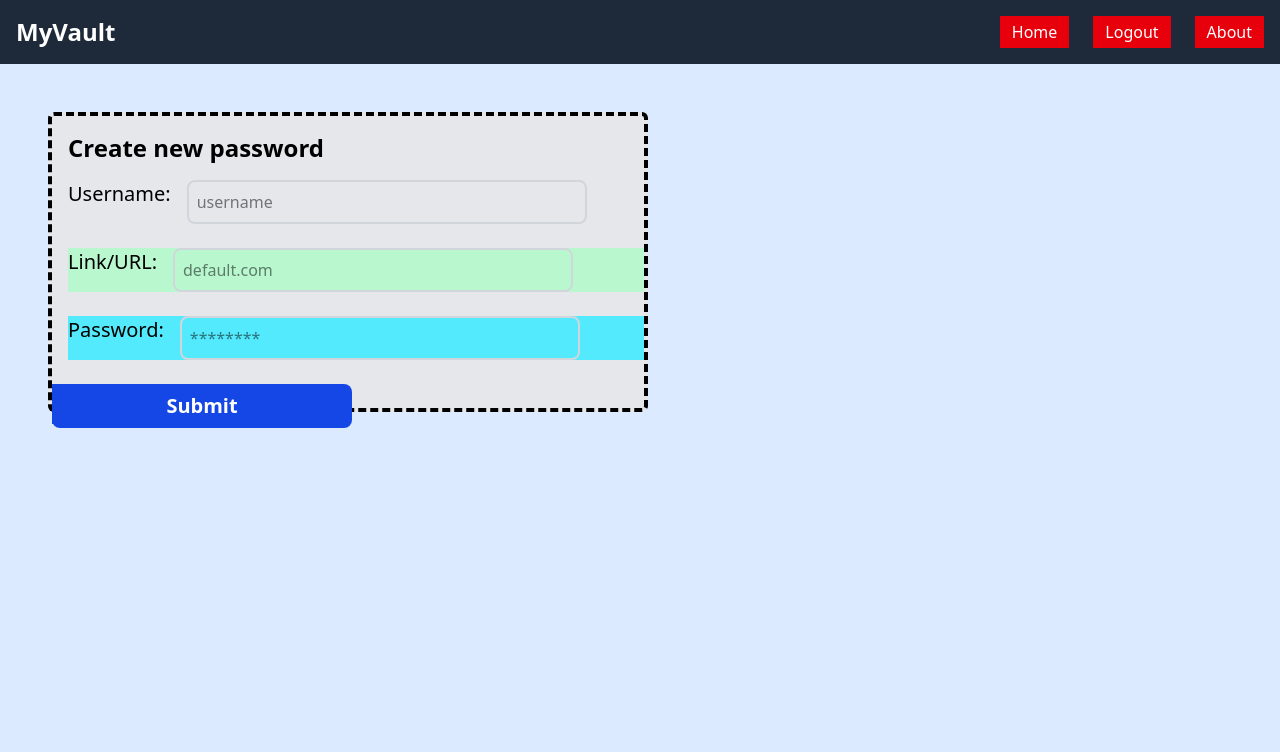
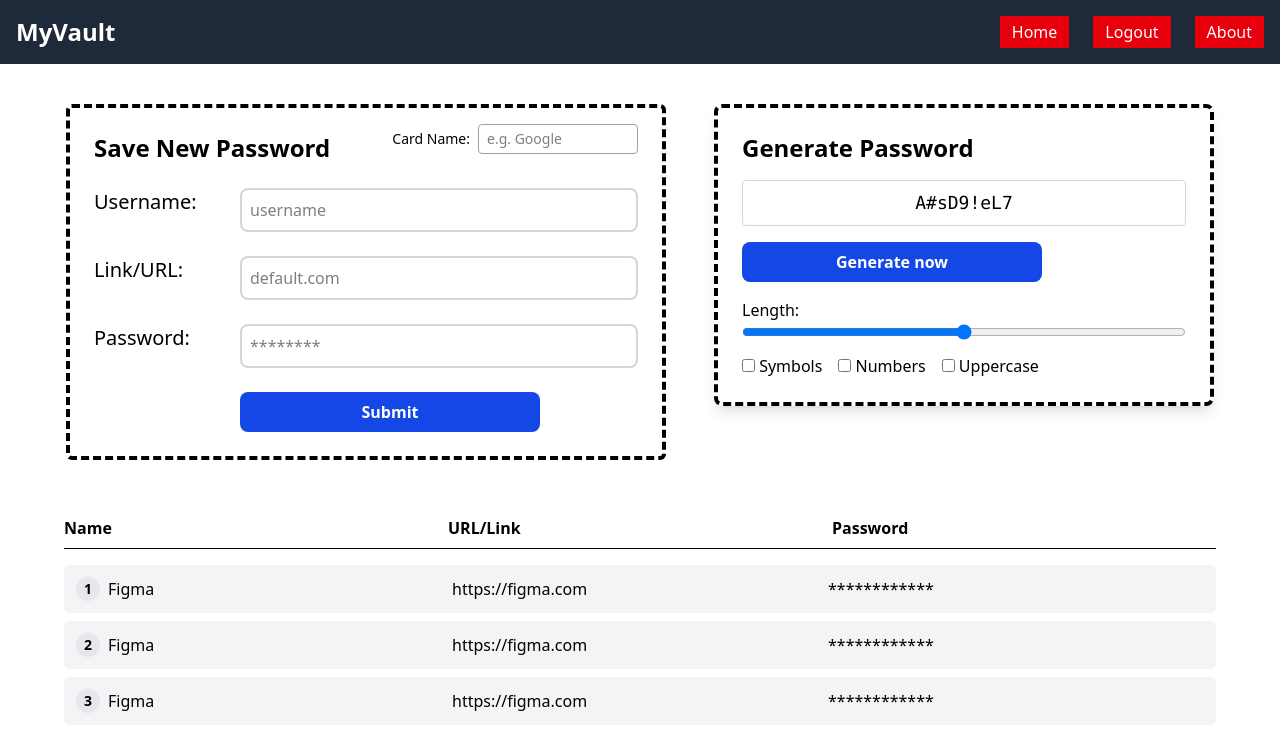
Before and after one commit to tailorg664/password-manager, a React (Vite) app in the folder Frontend/: page /password in a window 1280 px wide. Shown: the top 752 px of the page. Built offline with nearby package versions, Linux system fonts and the light colour scheme.

Commit message:
Completing Password skeleton, and improving Input.jsx

```diff
--- a/Frontend/src/components/Input.jsx
+++ b/Frontend/src/components/Input.jsx
@@ -2,8 +2,7 @@ import React from "react";
 
 function Input({width,...props}){
      return (
-          <input
-               style={{width}}
+          <input style={{ width: typeof width === "number" ? `${width}px` : width }}
             className={`border-2 border-gray-300 rounded-lg p-2 mb-0 `}
             {...props}
           />
--- a/Frontend/src/pages/Password.jsx
+++ b/Frontend/src/pages/Password.jsx
@@ -3,34 +3,89 @@ import Input from "../components/Input.jsx";
 import Button from "../components/Button.jsx";
 function Password(){
   return (
-    <div className="flex flex-col flex-1 border-box h-screen w-full overflow-y-auto">
-      <div className="h-full w-full bg-blue-100">
-      {/* Password saving card*/}
-        <div className='w-[600px] h-[300px] m-12 bg-gray-200 border-4 rounded-md border-dashed'>
-          <h2 className=' mt-4 ml-4 text-2xl font-bold'>Create new password</h2>
-          <form action="/submit" method="POST" className='mt-4'>
-            <div className='flex gap-4 ml-4 mb-6  '>
-              <label htmlFor="username" className='text-xl font-medium'>Username:</label>
-              <Input width={400} placeholder ={'username'} type={'username'}/>
-            </div>
+    <div className='flex flex-col h-screen w-full'>
+      <div className="flex flex-col lg:flex-row justify-center items-start gap-12 p-10">
+      {/* Save Password Card */}
+      <div className="relative w-[600px] border-4 border-dashed rounded-md p-6">
+        <h2 className="text-2xl font-bold mb-6">Save New Password</h2>
 
-            <div className='flex ml-4 gap-4 mb-6 bg-green-200'>
-              <label htmlFor="url" className='text-xl font-medium'>Link/URL:</label>
-              <Input width={400} placeholder ={'default.com'} type={'url'}/>
-            </div>
+        {/* Card Name */}
+        <div className="absolute top-4 right-6 flex items-center gap-2">
+          <label htmlFor="cardName" className="text-sm font-medium">Card Name:</label>
+          <input
+            type="text"
+            placeholder="e.g. Google"
+            className="border border-gray-400 rounded px-2 py-1 text-sm w-[160px]"
+          />
+        </div>
 
-            <div className='flex ml-4 gap-4 mb-6 bg-cyan-300 '>
-              <label htmlFor="password" className='text-xl font-medium'>Password:</label>
-              <Input width={400} placeholder ={'********'} type={'password'}/>
-            </div>
+        <form className="grid grid-cols-[130px_1fr] gap-y-6 gap-x-4 mt-2">
+          <label className={'text-xl font-medium'}>Username:</label>
+          <Input placeholder="username" />
 
-            <div className='w-16 h-10 bg-blue-700 text-xl'>
-              <Button children={'Submit'}/>
-            </div>
-          </form>
+          <label className={'text-xl font-medium'}>Link/URL:</label>
+          <Input placeholder="default.com" type="url" />
+
+
+          <label className={'text-xl font-medium'}>Password:</label>
+          <Input placeholder="********" type="password" />
+
+          <div></div>
+          <Button>Submit</Button>
+        </form>
+      </div>
+      {/* Password Generator Panel */}
+      <div className=" w-[500px] bg-white border-4 border-dashed rounded-lg p-6 shadow-lg">
+        <h3 className="text-2xl font-bold mb-4">Generate Password</h3>
+
+        {/* Your password generator logic here */}
+        <input
+          readOnly
+          value="A#sD9!eL7"
+          className="w-full text-center text-lg font-mono mb-4 p-2 border border-gray-300 rounded"
+        />
+        <Button children={'Generate now'}/>
+
+        {/* Options like length, symbols, etc */}
+        <div className="mt-4 flex flex-col gap-2">
+          <label>
+            Length:
+            <input type="range" min="8" max="32" className="w-full" />
+          </label>
+          <div className="flex items-center gap-4">
+            <label><input type="checkbox" /> Symbols</label>
+            <label><input type="checkbox" /> Numbers</label>
+            <label><input type="checkbox" /> Uppercase</label>
+          </div>
         </div>
       </div>
     </div>
+    {/*Saved passwords*/}
+      <div className="max-w-full mx-12 bg-white rounded-md p-4">
+        <div className="grid grid-cols-3 font-semibold border-b pb-2 mb-4">
+          <span>Name</span>
+          <span>URL/Link</span>
+          <span>Password</span>
+        </div>
+        {/* Sample Data - Replace with Dynamic Rendering */}
+        {[1, 2, 3].map((item, index) => (
+          <div
+            key={index}
+            className="grid grid-cols-3 items-center bg-gray-100 p-3 mb-2 rounded-md"
+          >
+            <div className="flex items-center">
+              <span className="w-6 h-6 flex items-center justify-center text-sm font-semibold bg-gray-200 rounded-full mr-2">
+                {index+1}
+              </span>
+              Figma
+            </div>
+            <span>https://figma.com</span>
+            <span>************</span>
+          </div>
+        ))}
+      </div>
+    </div>
+
   );
 }
 
```
